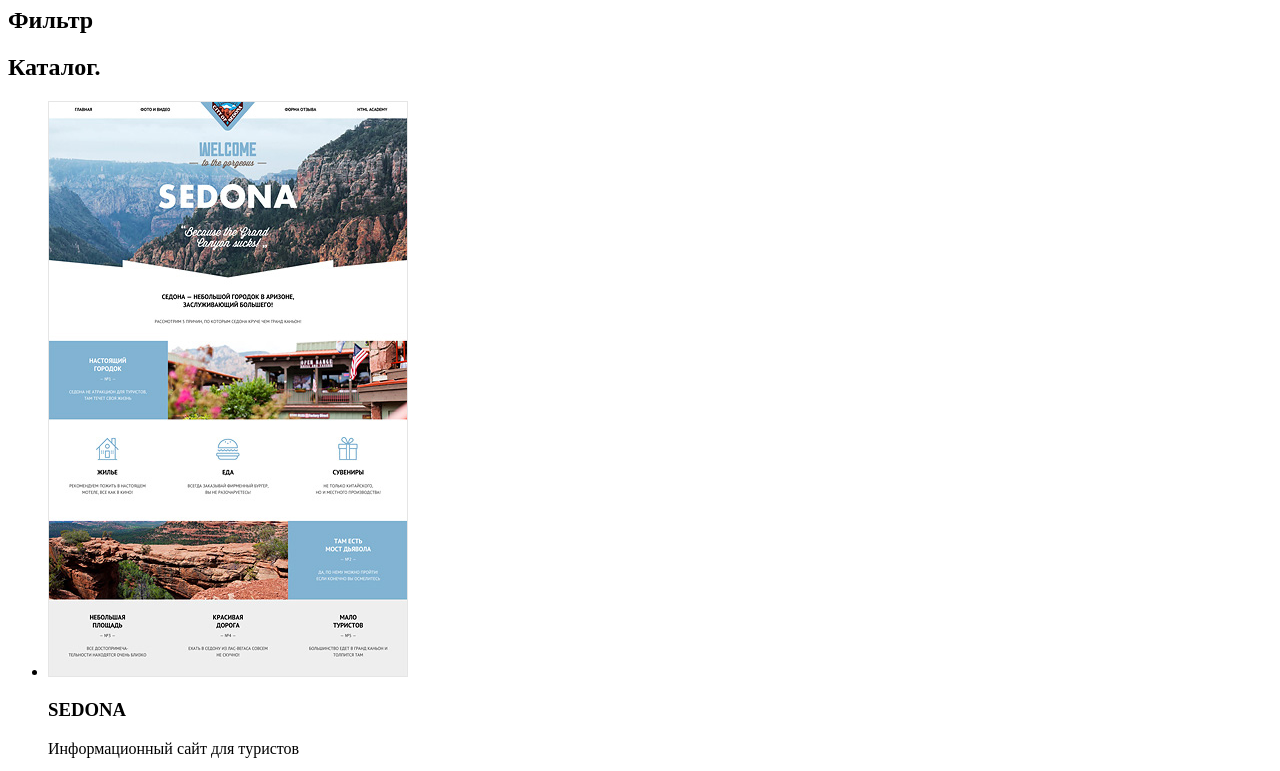
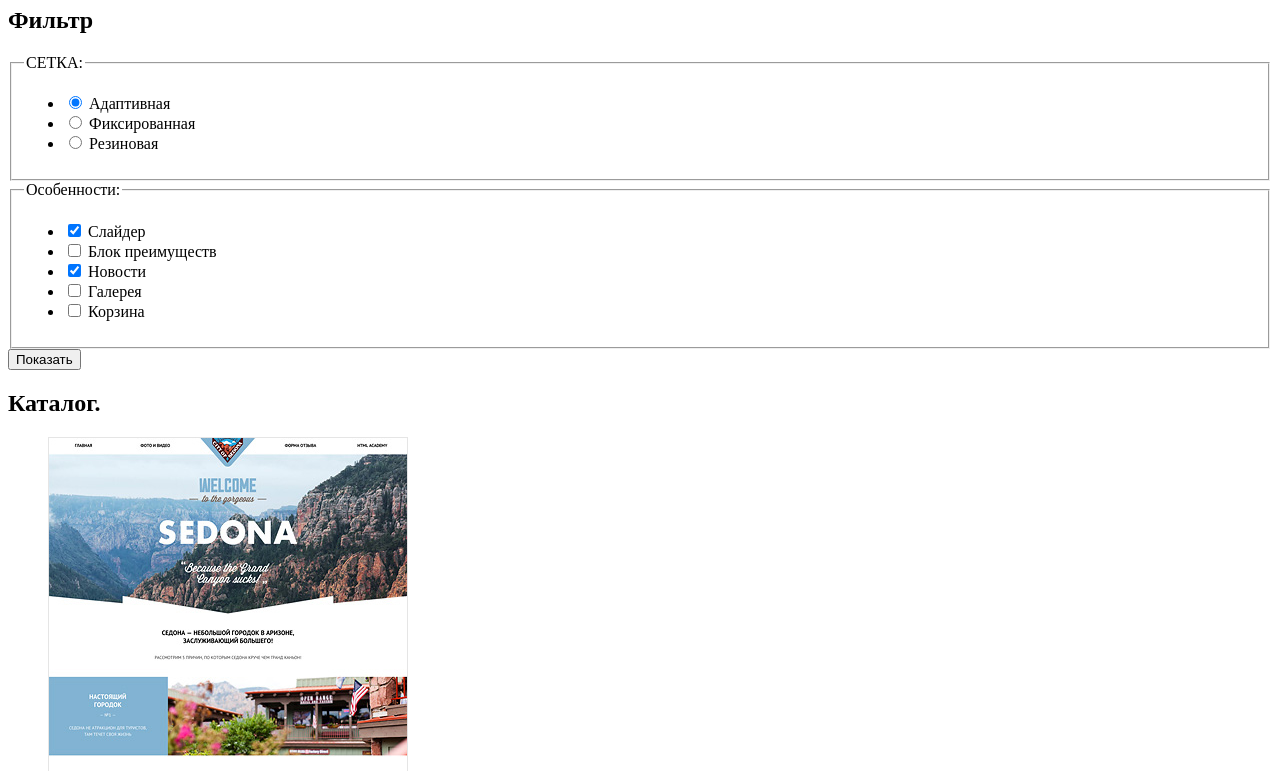
Before and after one commit to Stechentcev/775873-nerds, a plain HTML site: page catalog.html in a window 1280 px wide. Shown: the part 272-1043 px from the top of the page. Drawn offline with Linux system fonts and the light colour scheme.

Commit message:
добавил формы

```diff
--- a/catalog.html
+++ b/catalog.html
@@ -15,7 +15,9 @@
             <li><a href="contacts.html">КОНТАКТЫ</a></li>
         </ul>
         <ul class="user-nav">
-            <li class="basket">КОРЗИНА</li>
+            <li class="basket">
+                <a href="basket.html">КОРЗИНА</a>
+            </li>
         </ul>
     </nav>
     <h1>Магазин готовых товаров</h1>
@@ -23,7 +25,52 @@
 <main>
     <section class="filters">
         <h2 class="visually-hidden">Фильтр</h2>
- <!--filter-form-->
+        <form class="filter" method="get" action="#">
+            <fieldset>
+                <legend>СЕТКА:</legend>
+                <ul>
+                    <li class="filter-option">
+                        <input class="filter-input filter-input-radio" type="radio" name="cell" value="adaptive" id="adapt-cell" checked>
+                        <label for="adapt-cell">Адаптивная</label>
+                    </li>
+                    <li class="filter-option">
+                        <input class="filter-input filter-input-radio" type="radio" name="cell" value="fixed" id="fixed-cell">
+                        <label for="fixed-cell">Фиксированная</label>
+                    </li>
+                    <li class="filter-option">
+                        <input class="filter-input filter-input-radio" type="radio" name="cell" value="rubber" id="rubber-cell">
+                        <label for="rubber-cell">Резиновая</label>
+                    </li>
+                </ul>
+            </fieldset>
+            <fieldset>
+                <legend>Особенности:</legend>
+                <ul>
+                    <li class="filter-option">
+                        <input class="filter-input filter-input-checkbox" type="checkbox" name="slider" id="slider-item" checked>
+                        <label for="slider-item">Слайдер</label>
+                    </li>
+                    <li class="filter-option">
+                        <input class="filter-input filter-input-checkbox" type="checkbox" name="advantage-block" id="advantage-item">
+                        <label for="advantage-item">Блок преимуществ</label>
+                    </li>
+                    <li class="filter-option">
+                        <input class="filter-input filter-input-checkbox" type="checkbox" name="news" id="news-item" checked>
+                        <label for="news-item">Новости</label>
+                    </li>
+                    <li class="filter-option">
+                        <input class="filter-input filter-input-checkbox" type="checkbox" name="gallery" id="gallery-item">
+                        <label for="gallery-item">Галерея</label>
+                    </li>
+                    <li class="filter-option">
+                        <input class="filter-input filter-input-checkbox" type="checkbox" name="basket" id="basket-item">
+                        <label for="basket-item">Корзина</label>
+                    </li>
+                </ul>
+            </fieldset>
+            <button type="submit">Показать</button>
+        </form>
+
     </section>
     <section class="catalog">
         <h2 class="visually-hidden">Каталог.</h2>
@@ -90,7 +137,7 @@
         <p>NЁRDS DESIGN STUDIO</p>
         <p>191186, Санкт-Петербург, ул. Б. Конюшенная, д. 19/8</p>
         <p>тел. +7(812)275-75-75</p>
-        <button>НАПИШИТЕ НАМ</button>
+        <button type="button">НАПИШИТЕ НАМ</button>
     </section>
 </main>
 <footer>
@@ -100,5 +147,24 @@
     <p>Давайте дружить, это выгодно!</p>
     <p>Скидка 10% для друзей из социальных сетей.</p>
 </footer>
+<div class="contact-pop-up">
+    <h2>Напишите нам</h2>
+    <form class="callback" action="#" method="post">
+        <p class="callback-item">
+            <label for="name-item">Ваше имя:</label>
+            <input id="name-item" type="text" name="name" value="" placeholder="Имя Фамилия"/>
+        </p>
+        <p class="callback-item">
+            <label for="email-item">Ваш e-mail:</label>
+            <input id="email-item" type="text" name="e-mail" value="" placeholder="email@example.com"/>
+        </p>
+        <p class="callback-item">
+            <label for="text-item">Текст письма:</label>
+            <textarea id="text-item" name="text" placeholder="В свободной форме" rows="8" cols="100"></textarea>
+        </p>
+        <button type="submit">Отправить</button>
+        <button class="pop-up-close" type="button"></button>
+    </form>
+</div>
 </body>
 </html>
```
Also changed, not shown: index.html (+23 -2 lines).
